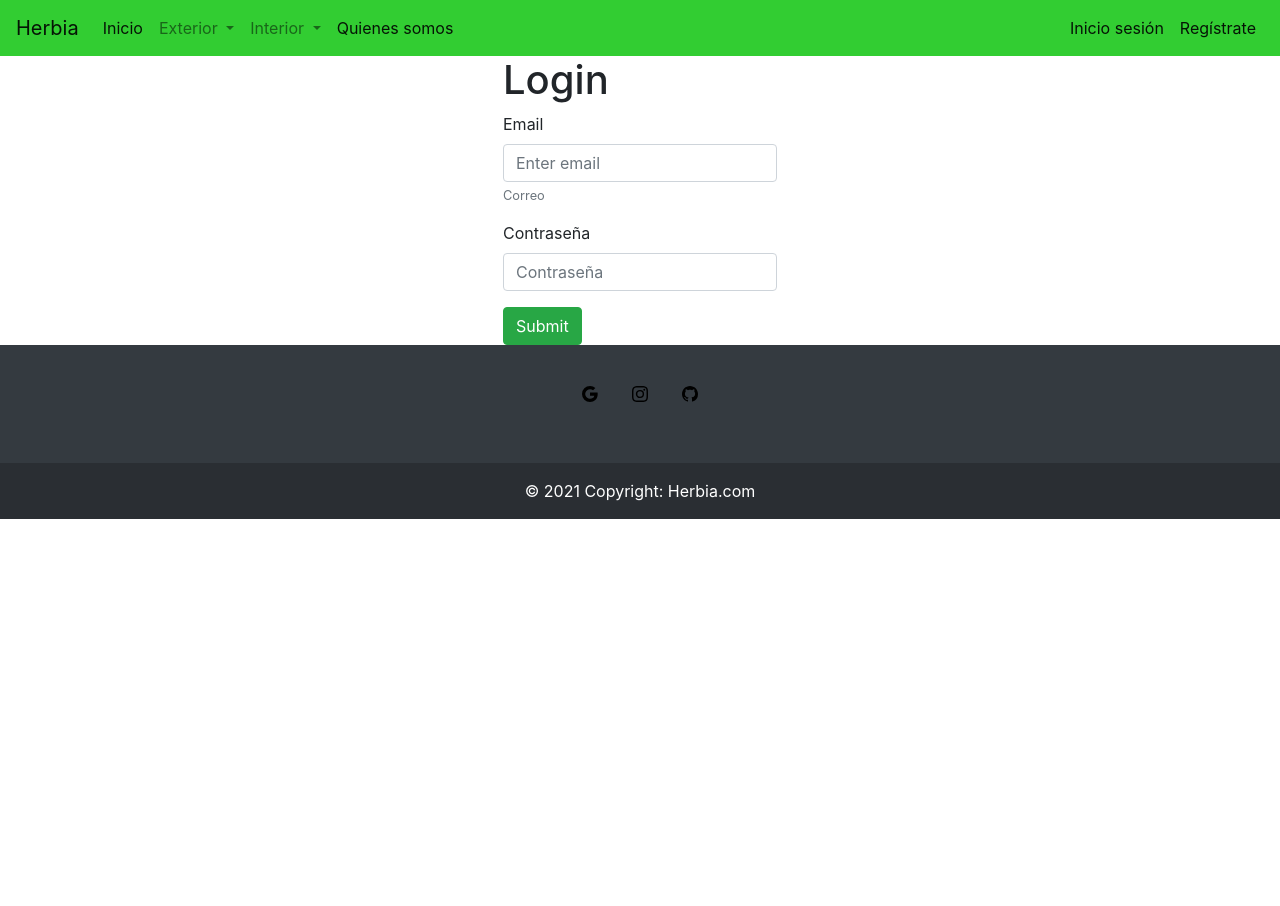
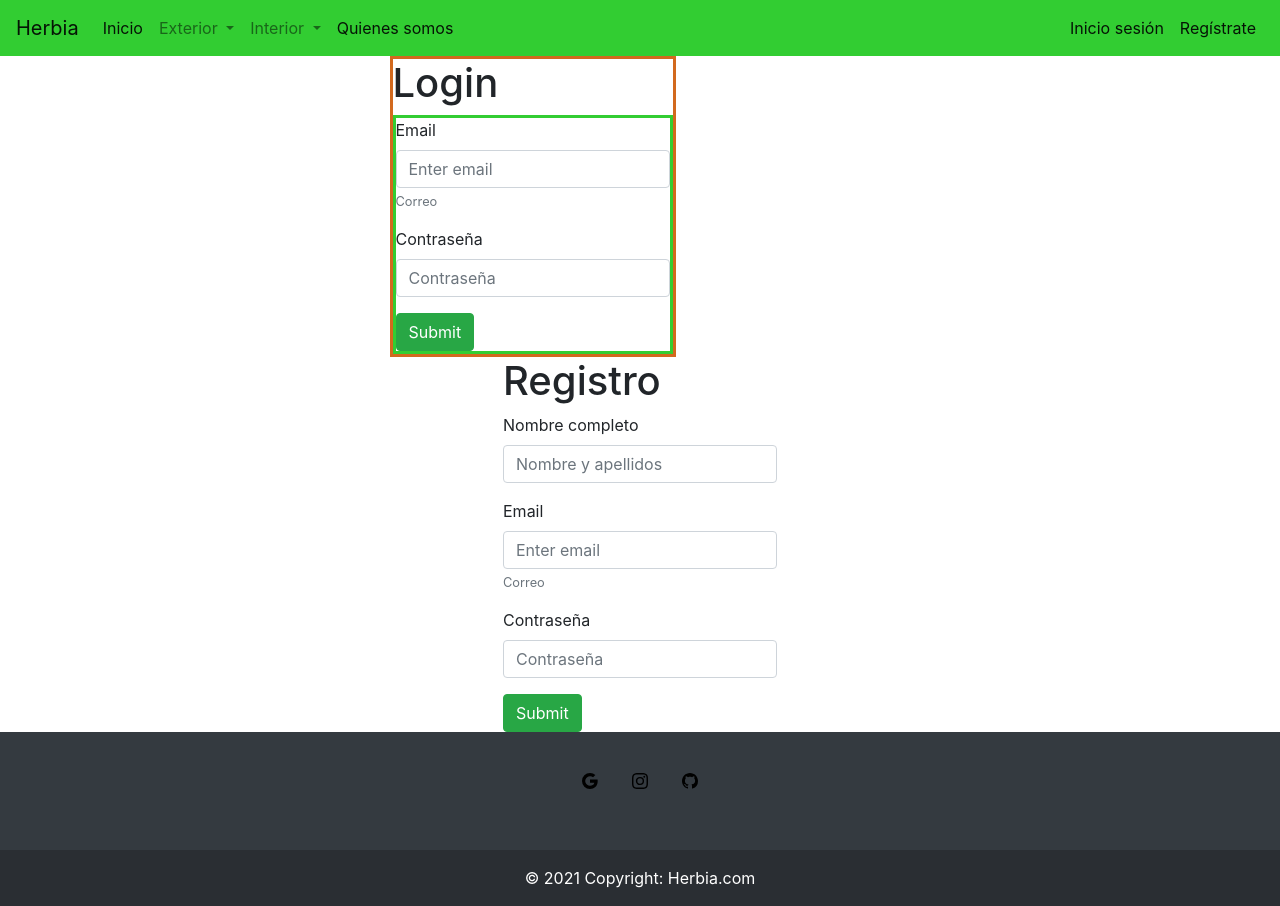
Before and after one commit to ArturoString/TFG, an Angular app: page / in a window 1280 px wide. Before the commit the page ends 800 px from the top, so only its background shows below. Built offline with nearby package versions, Linux system fonts and the light colour scheme.

Commit message:
boostrap y frebase instalados

```diff
--- a/package.json
+++ b/package.json
@@ -15,10 +15,14 @@
     "@angular/common": "~11.2.10",
     "@angular/compiler": "~11.2.10",
     "@angular/core": "~11.2.10",
+    "@angular/fire": "^6.1.4",
     "@angular/forms": "~11.2.10",
     "@angular/platform-browser": "~11.2.10",
     "@angular/platform-browser-dynamic": "~11.2.10",
     "@angular/router": "~11.2.10",
+    "@ng-bootstrap/ng-bootstrap": "^9.1.0",
+    "bootstrap": "^5.0.0",
+    "firebase": "^8.5.0",
     "rxjs": "~6.6.0",
     "tslib": "^2.0.0",
     "zone.js": "~0.11.3"
--- a/src/app/app.component.css
+++ b/src/app/app.component.css
@@ -1,2 +1,6 @@
 body{
 }
+app-login{
+  border-color: chocolate;
+  border-style: solid;
+}
--- a/src/app/app.component.html
+++ b/src/app/app.component.html
@@ -1,8 +1,11 @@
 <app-barranavegacion></app-barranavegacion>
 <!--<h1>{{title}}</h1>-->
 <div class="container">
-<div class="row justify-content-md-center">
+<div class="row justify-content-md-center col-lg-10">
     <app-login></app-login>
 </div>
+  <div class="row justify-content-md-center">
+    <app-registro></app-registro>
+  </div>
 </div>
 <app-footer></app-footer>
--- a/src/app/app.module.ts
+++ b/src/app/app.module.ts
@@ -3,7 +3,7 @@ import { BrowserModule } from '@angular/platform-browser';
 
 import { AppComponent } from './app.component';
 import { LoginComponent } from './login/login.component';
-import {Routes} from '@angular/router';
+/*import {Routes} from '@angular/router';*/
 import { FooterComponent } from './footer/footer.component';
 import { BarranavegacionComponent } from './barranavegacion/barranavegacion.component';
 import { RegistroComponent } from './registro/registro.component';
--- a/src/app/barranavegacion/barranavegacion.component.css
+++ b/src/app/barranavegacion/barranavegacion.component.css
@@ -1,3 +1,7 @@
 .barraNavegacion{
   background-color: #32CD32;
 }
+
+a{
+  cursor: pointer;
+}
--- a/src/app/barranavegacion/barranavegacion.component.html
+++ b/src/app/barranavegacion/barranavegacion.component.html
@@ -34,7 +34,7 @@
     </ul>
     <ul class="navbar-nav my-2 my-lg-0">
       <li class="active">
-        <a class="nav-link" href="#">Inicio sesión</a>
+        <a class="nav-link" (click)="clickAddTodo()" data-toggle="modal">Inicio sesión</a>
       </li>
       <li class="nav-item active">
         <a class="nav-link" href="#">Regístrate</a>
--- a/src/app/barranavegacion/barranavegacion.component.ts
+++ b/src/app/barranavegacion/barranavegacion.component.ts
@@ -1,4 +1,5 @@
 import { Component, OnInit } from '@angular/core';
+import { NgbModal } from '@ng-bootstrap/ng-bootstrap';
 
 @Component({
   selector: 'app-barranavegacion',
@@ -12,4 +13,7 @@ export class BarranavegacionComponent implements OnInit {
   ngOnInit(): void {
   }
 
+  clickAddTodo(): void{
+    alert('hola!');
+  }
 }
--- a/src/app/login/login.component.css
+++ b/src/app/login/login.component.css
@@ -0,0 +1,4 @@
+.carta{
+  border-style: solid;
+  border-color: #32CD32;
+}
--- a/src/app/login/login.component.html
+++ b/src/app/login/login.component.html
@@ -1,5 +1,5 @@
 <h1>Login</h1>
-<form>
+<form class="carta">
     <div class="form-group">
       <label for="exampleInputEmail1">Email</label>
       <input type="email" class="form-control" id="exampleInputEmail1" aria-describedby="emailHelp" placeholder="Enter email">
--- a/src/app/registro/registro.component.html
+++ b/src/app/registro/registro.component.html
@@ -1 +1,17 @@
-<p>registro works!</p>
+<h1>Registro</h1>
+<form>
+  <div class="form-group">
+    <label for="nombreyApellidos">Nombre completo</label>
+    <input type="text" class="form-control" id="nombreyApellidos" placeholder="Nombre y apellidos">
+  </div>
+  <div class="form-group">
+    <label for="exampleInputEmail1">Email</label>
+    <input type="email" class="form-control" id="exampleInputEmail1" aria-describedby="emailHelp" placeholder="Enter email">
+    <small id="emailHelp" class="form-text text-muted">Correo</small>
+  </div>
+  <div class="form-group">
+    <label for="exampleInputPassword1">Contraseña</label>
+    <input type="password" class="form-control" id="exampleInputPassword1" placeholder="Contraseña">
+  </div>
+  <button type="submit" class="btn btn-success">Submit</button>
+</form>
```
Also changed, not shown: 1 other file (tests, documents, lock files or other folders).
